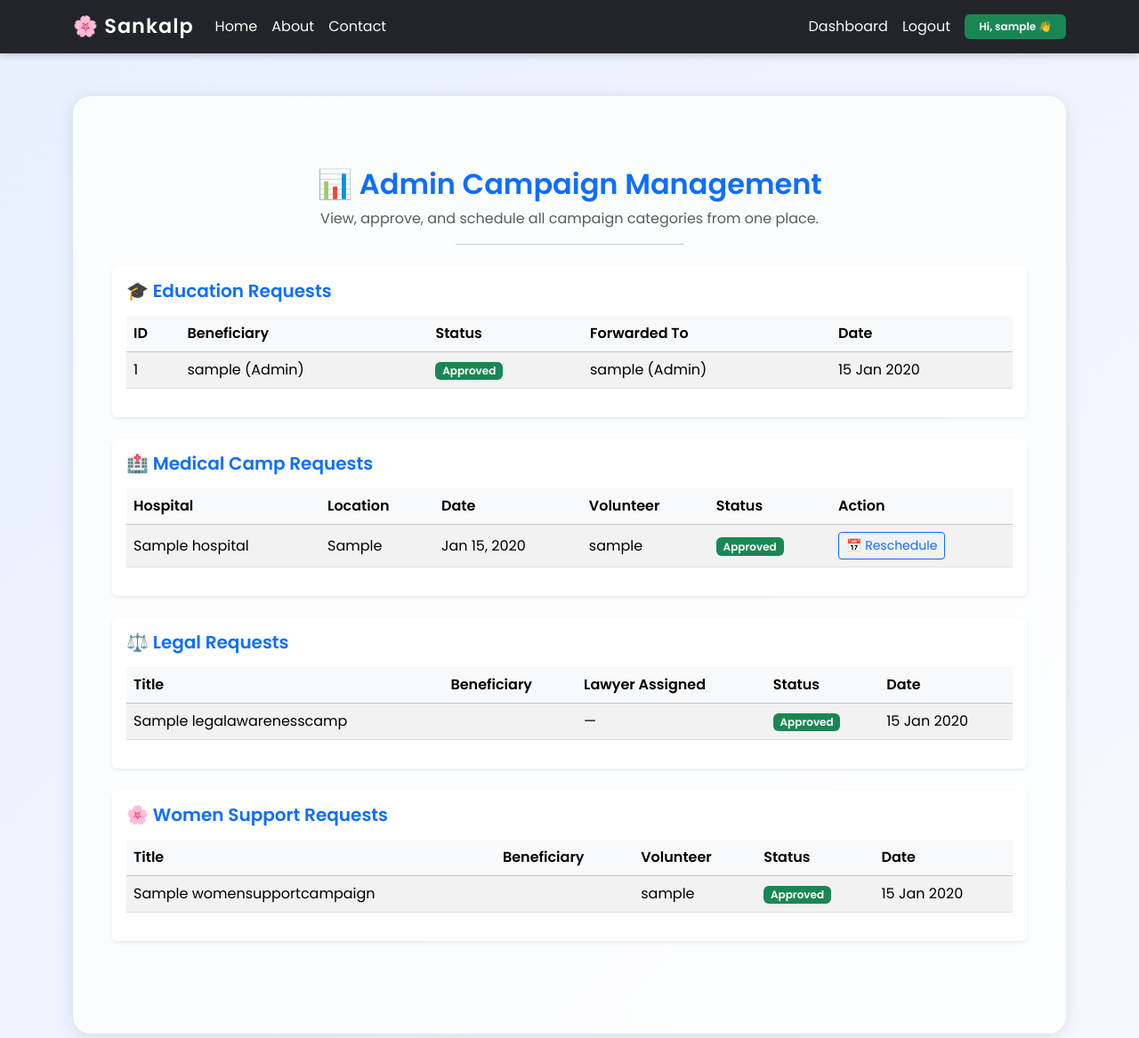
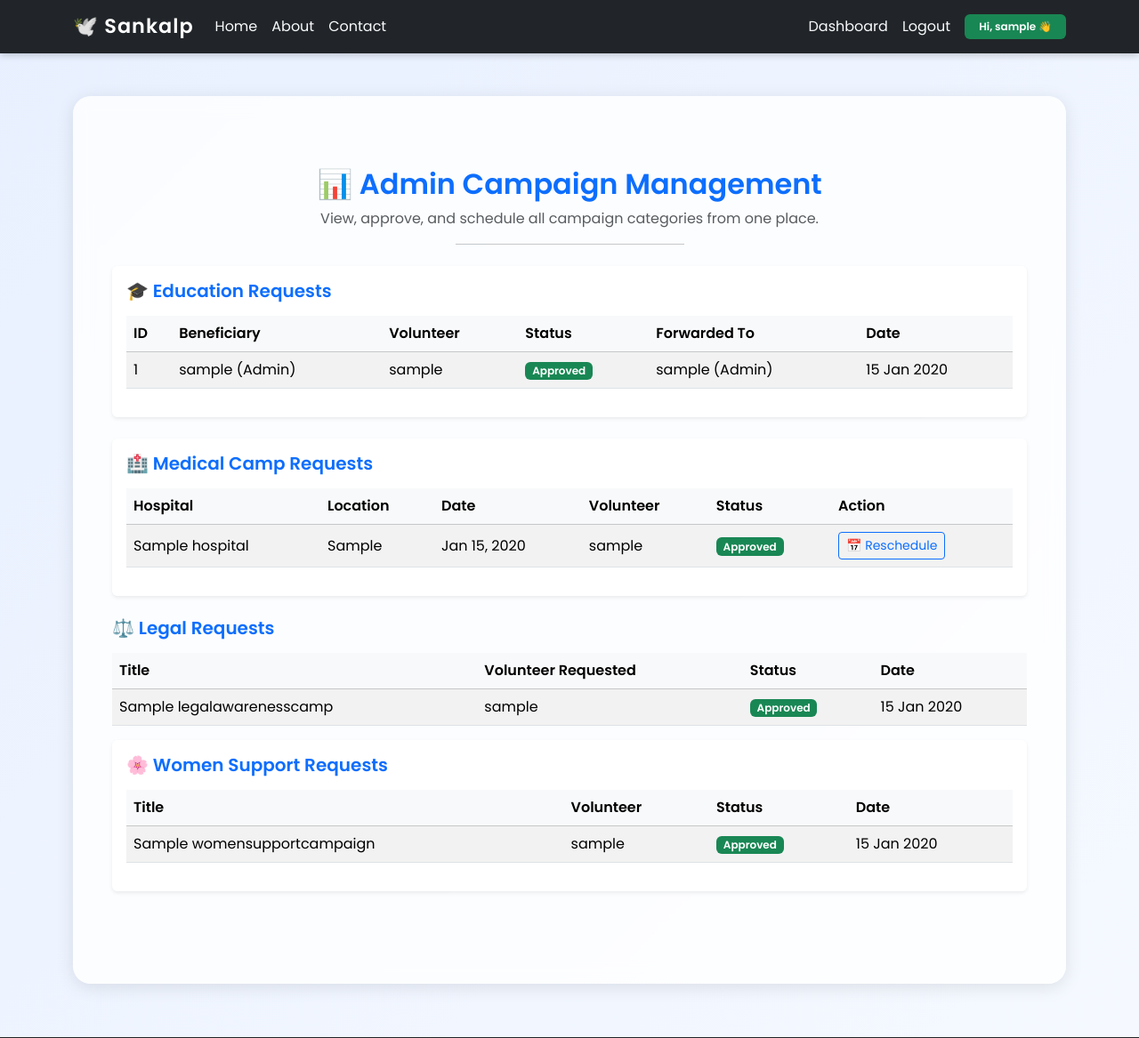
Before and after one commit to sruthipk19041994-source/Sankalp, a Django app: page /manage/campaigns/ in a window 1280 px wide. Shown: the top 1167 px of the page at 89% size. Run offline with Django 5.2, Linux system fonts and the light colour scheme; a user stored in the database is signed in; tables that the repository leaves empty hold one stand-in row (values such as "Sample post").

Commit message:
updation

```diff
--- a/sankalp/sankalp/settings.py
+++ b/sankalp/sankalp/settings.py
@@ -162,3 +162,7 @@ CRONJOBS = [
     # runs daily at 9 AM
 ]
 ALLOWED_HOSTS = ['sruthi123.pythonanywhere.com', '127.0.0.1', 'localhost']
+
+LOGIN_URL = '/login/'
+LOGIN_REDIRECT_URL = '/dashboard/'
+LOGOUT_REDIRECT_URL = '/login/'
--- a/sankalp/templates/accounts/about.html
+++ b/sankalp/templates/accounts/about.html
@@ -123,7 +123,6 @@
 
       <ul class="about-list mt-3">
         <li><strong>⚖️ Legal:</strong> Legal aid and rights awareness for women, farmers, students, and workers.</li>
-        <li><strong>🍛 Food:</strong> Coordinating food donations and hunger relief drives.</li>
         <li><strong>📘 Education:</strong> Sponsorships and mentorship for underprivileged students.</li>
         <li><strong>🏥 Medical:</strong> Organizing free medical camps and preventive health checkups.</li>
         <li><strong>🌸 Women Support:</strong> Menstrual care, livelihood training, and reproductive health awareness.</li>
--- a/sankalp/templates/accounts/admin_campaigns.html
+++ b/sankalp/templates/accounts/admin_campaigns.html
@@ -20,6 +20,7 @@
             <tr>
               <th>ID</th>
               <th>Beneficiary</th>
+              <th>Volunteer</th>
               <th>Status</th>
               <th>Forwarded To</th>
               <th>Date</th>
@@ -30,6 +31,8 @@
             <tr>
               <td>{{ edu.id }}</td>
               <td>{{ edu.beneficiary }}</td>
+              <td>{{ edu.volunteer.username }}</td>
+
               <td>
                 <span class="badge
                   {% if edu.status == 'Pending' %}bg-warning
@@ -102,9 +105,6 @@
     </div>
   </div>
 
-  <!-- ⚖️ Legal -->
-  <div class="card shadow-sm border-0 mb-4">
-    <div class="card-body">
  <h5 class="fw-bold text-primary mb-3">⚖️ Legal Requests</h5>
 {% if legal_campaigns %}
 <div class="table-responsive">
@@ -112,8 +112,7 @@
     <thead class="table-light">
       <tr>
         <th>Title</th>
-              <th>Beneficiary</th>
-              <th>Lawyer Assigned</th>
+        <th>Volunteer Requested</th>
         <th>Status</th>
         <th>Date</th>
       </tr>
@@ -122,14 +121,17 @@
       {% for legal in legal_campaigns %}
       <tr>
         <td>{{ legal.title }}</td>
-              <td>{{ legal.beneficiary }}</td>
-              <td>{{ legal.lawyer.username|default:"—" }}</td>
+        <td>{{ legal.requested_by.username|default:"—" }}</td>
         <td>
           <span class="badge
             {% if legal.status == 'Pending' %}bg-warning text-dark
             {% elif legal.status == 'Approved' %}bg-success
             {% elif legal.status == 'Rejected' %}bg-danger
-                  {% else %}bg-info text-dark{% endif %}">{{ legal.status }}</span>
+            {% elif legal.status == 'Scheduled' %}bg-info text-dark
+            {% elif legal.status == 'Completed' %}bg-secondary
+            {% endif %}">
+            {{ legal.status }}
+          </span>
         </td>
         <td>{{ legal.created_at|date:"d M Y" }}</td>
       </tr>
@@ -140,8 +142,6 @@
 {% else %}
 <p class="text-muted">No legal campaigns available.</p>
 {% endif %}
-    </div>
-  </div>
 
   <!-- 🌸 Women Support -->
   <div class="card shadow-sm border-0 mb-4">
@@ -153,7 +153,6 @@
           <thead class="table-light">
             <tr>
               <th>Title</th>
-              <th>Beneficiary</th>
               <th>Volunteer</th>
               <th>Status</th>
               <th>Date</th>
@@ -163,7 +162,6 @@
             {% for ws in women_support_campaigns %}
             <tr>
               <td>{{ ws.title }}</td>
-              <td>{{ ws.beneficiary }}</td>
               <td>{{ ws.volunteer.username|default:"—" }}</td>
               <td>
                 <span class="badge
--- a/sankalp/templates/accounts/home.html
+++ b/sankalp/templates/accounts/home.html
@@ -147,7 +147,8 @@
 <!-- 🌿 Hero Section -->
 <section class="hero">
   <div class="container">
-    <h1 class="mb-3">Together, We Rise 🌿</h1>
+    <h1 class="mb-3">SANKALP 🌿</h1>
+    <h3 class="mb-3">Together, We Rise </h3>
     <p class="mb-4">Empowering lives through education, justice, compassion, and equality — this is our Sankalp.</p>
     <a href="{% url 'register' %}" class="btn btn-hero me-2">Join Us</a>
     <a href="{% url 'login' %}" class="btn btn-outline-light btn-hero">Login</a>
--- a/sankalp/templates/base.html
+++ b/sankalp/templates/base.html
@@ -117,7 +117,7 @@
 <!-- 🌟 Navbar -->
 <nav class="navbar navbar-expand-lg navbar-dark bg-dark sticky-top">
   <div class="container">
-    <a class="navbar-brand" href="{% url 'home' %}">🌸 Sankalp</a>
+    <a class="navbar-brand" href="{% url 'home' %}">🕊️ Sankalp</a>
     <button class="navbar-toggler" type="button" data-bs-toggle="collapse" data-bs-target="#navbarNav">
       <span class="navbar-toggler-icon"></span>
     </button>
```
Also changed, not shown: sankalp/legal/views.py (+17 -5 lines). Lines whose indentation alone changed are shown as unchanged.
